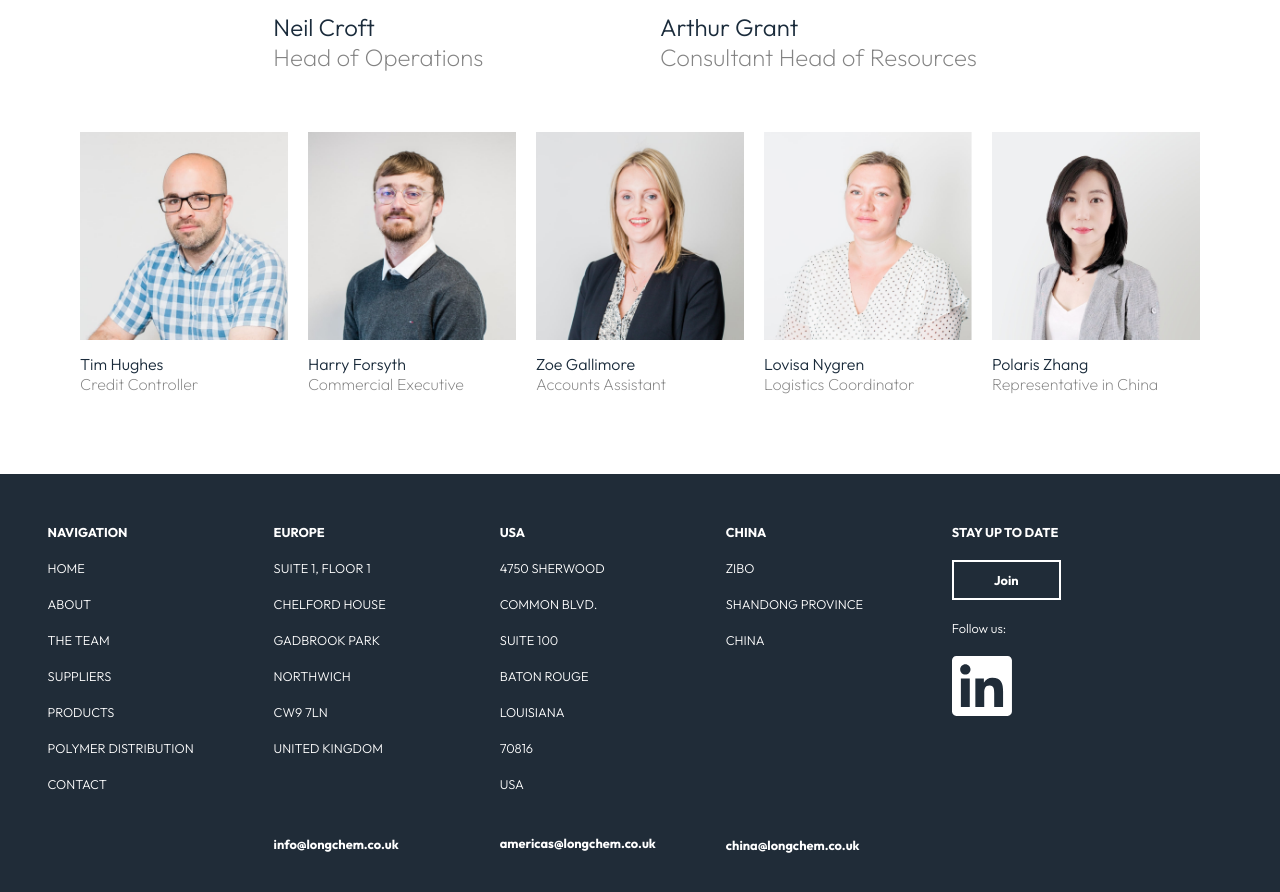
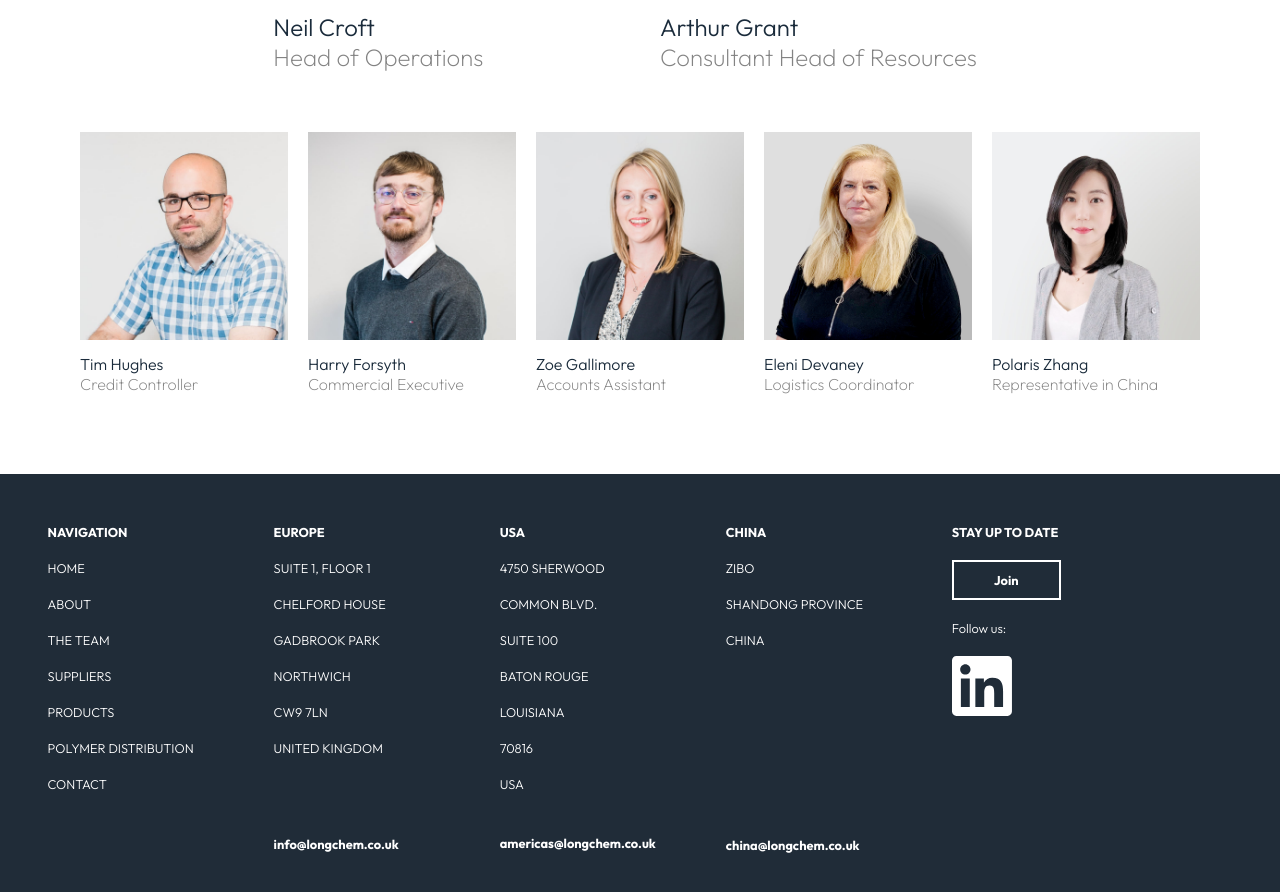
Before and after one commit to camcgreen/longfield, a Next.js app: page /the-team in a window 1280 px wide. Shown: the part 1887-2779 px from the top of the page. Built offline with nearby package versions, Linux system fonts and the light colour scheme.

Commit message:
swap lovisa thumbnail for eleni

```diff
--- a/pages/the-team.js
+++ b/pages/the-team.js
@@ -24,7 +24,9 @@ const Team = () => {
             <Header parentCallback={handleCallback} />
             <main className={styles.team}>
                 <div className='wrapper'>
-          <h1>{lang === 'english' ? 'Our team' : 'Nuestro equipo'}</h1>
+                    <h1>
+                        {lang === 'english' ? 'Our team' : 'Nuestro equipo'}
+                    </h1>
                     <p style={{ maxWidth: lang === 'english' ? 700 : 900 }}>
                         {lang === 'english'
                             ? 'We strive to ensure that all of our team members uphold our core values, putting these at the heart of every decision they make.'
@@ -136,7 +138,10 @@ const Team = () => {
                         <div className={styles.row2}>
                             <div className={styles.profile}>
                                 <div className={styles.image}>
-                  <img src='/mark.jpg' alt='Mark Pepper - Director' />
+                                    <img
+                                        src='/mark.jpg'
+                                        alt='Mark Pepper - Director'
+                                    />
                                     <div className={styles.overlay}>
                                         <a
                                             href='mailto:mark@longchem.co.uk'
@@ -163,7 +168,10 @@ const Team = () => {
                             </div>
                             <div className={styles.profile}>
                                 <div className={styles.image}>
-                  <img src='/shane.jpg' alt='Shane Richardson - Director' />
+                                    <img
+                                        src='/shane.jpg'
+                                        alt='Shane Richardson - Director'
+                                    />
                                     <div className={styles.overlay}>
                                         <a
                                             href='mailto:shane@longchem.co.uk'
@@ -192,7 +200,10 @@ const Team = () => {
                         <div className={styles.row2}>
                             <div className={styles.profile}>
                                 <div className={styles.image}>
-                  <img src='/neil.jpg' alt='Neil Croft - Head of Operations' />
+                                    <img
+                                        src='/neil.jpg'
+                                        alt='Neil Croft - Head of Operations'
+                                    />
                                     <div className={styles.overlay}>
                                         <a
                                             href='mailto:neil@longchem.co.uk'
@@ -251,7 +262,10 @@ const Team = () => {
                         <div className={styles.supplementary}>
                             <div className={styles.suppProfile}>
                                 <div className={styles.image}>
-                  <img src='/tim.jpg' alt='Tim Hughes - Credit Controller' />
+                                    <img
+                                        src='/tim.jpg'
+                                        alt='Tim Hughes - Credit Controller'
+                                    />
                                     <div className={styles.overlay}>
                                         <a
                                             href='mailto:tim@longchem.co.uk'
@@ -261,11 +275,6 @@ const Team = () => {
                                         >
                                             tim@longchem.co.uk
                                         </a>
-                    {/* <img
-                      className={styles.linkedinLogo}
-                      src='/random.svg'
-                      alt=''
-                    /> */}
                                     </div>
                                 </div>
                                 <h2>Tim Hughes</h2>
@@ -329,31 +338,21 @@ const Team = () => {
                             <div className={styles.suppProfile}>
                                 <div className={styles.image}>
                                     <img
-                    src='/lovisa.jpg'
-                    alt='Lovisa Nygren - Logistics Controller'
+                                        src='/eleni.jpg'
+                                        alt='Eleni Devaney - Logistics Controller'
                                     />
                                     <div className={styles.overlay}>
                                         <a
-                      href='mailto:lovisa@longchem.co.uk'
+                                            href='mailto:eleni@longchem.co.uk'
                                             target='_blank'
                                             rel='noopener noreferrer'
+                                            style={{ marginBottom: 0 }}
                                         >
-                      lovisa@longchem.co.uk
-                    </a>
-                    <a
-                      href='https://www.linkedin.com/in/lovisa-nygren-683824165/'
-                      target='_blank'
-                      rel='noopener noreferrer'
-                    >
-                      <img
-                        className={styles.linkedinLogo}
-                        src='/random.svg'
-                        alt=''
-                      />
+                                            eleni@longchem.co.uk
                                         </a>
                                     </div>
                                 </div>
-                <h2>Lovisa Nygren</h2>
+                                <h2>Eleni Devaney</h2>
                                 <h2>Logistics Coordinator</h2>
                             </div>
                             <div className={styles.suppProfile}>
```
Also changed, not shown: public/eleni.jpg (added). Lines whose indentation alone changed are shown as unchanged.
